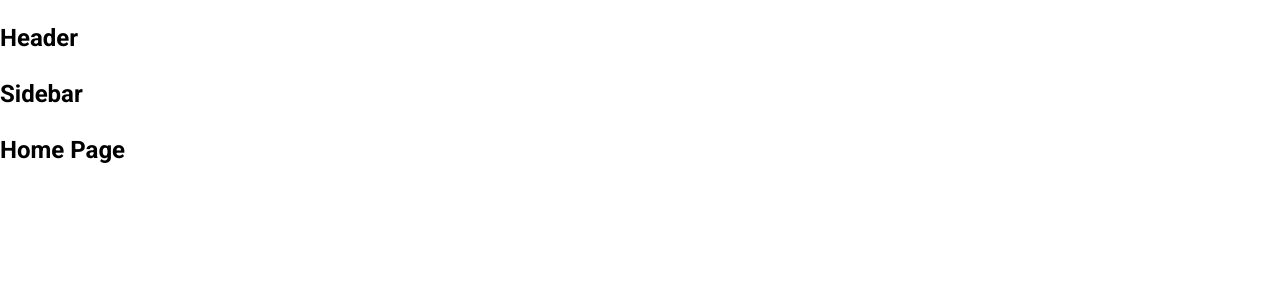
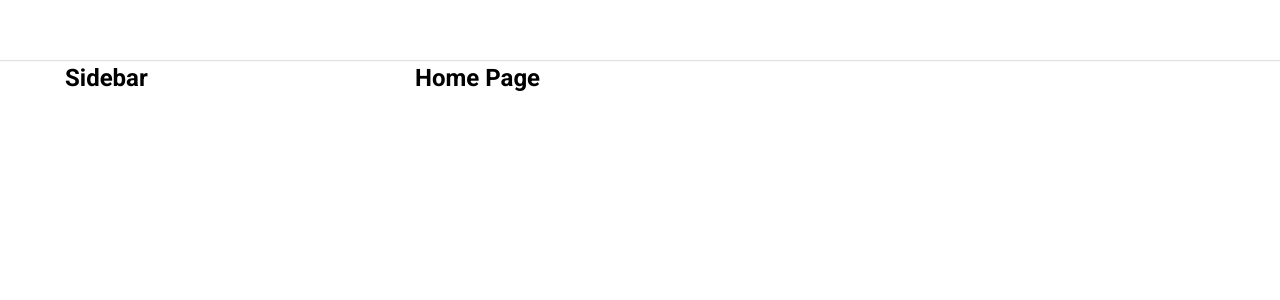
Before and after one commit to PhamThanggg/ticktok-ui, a React (Create React App) app: page / in a window 1280 px wide. Shown: the top 300 px of the page. Built offline with nearby package versions, Linux system fonts and the light colour scheme.

Commit message:
create default layout

```diff
--- a/package.json
+++ b/package.json
@@ -6,6 +6,7 @@
     "@testing-library/jest-dom": "^5.17.0",
     "@testing-library/react": "^13.4.0",
     "@testing-library/user-event": "^13.5.0",
+    "classnames": "^2.5.1",
     "normalize.css": "^8.0.1",
     "react": "^18.3.1",
     "react-dom": "^18.3.1",
--- a/src/components/GlobalStyles/GlobalStyle.scss
+++ b/src/components/GlobalStyles/GlobalStyle.scss
@@ -4,9 +4,15 @@
 
 :root {
     --primary: #fe2c55;
+
+    //DefaultLayout
+    --default-layout-header-height: 60px;
+    --default-layout-with: 1150px;
 }
 
 * {
+    margin: 0;
+    padding: 0;
     box-sizing: border-box;
 }
 
--- /dev/null
+++ b/src/components/Layout/DefaultLayout/DefaultLayout.module.scss
@@ -0,0 +1,13 @@
+.wapper {
+    display: flex;
+    flex-direction: column;
+    align-items: center;
+}
+
+.container {
+    width: var(--default-layout-with);
+    display: flex;
+}
+
+.content {
+}
--- /dev/null
+++ b/src/components/Layout/DefaultLayout/Sidebar/Sidebar.module.scss
@@ -0,0 +1,3 @@
+.wapper {
+    width: 350px;
+}
--- a/src/components/Layout/DefaultLayout/Sidebar/index.js
+++ b/src/components/Layout/DefaultLayout/Sidebar/index.js
@@ -1,5 +1,14 @@
+import classNames from 'classnames/bind';
+import styles from './Sidebar.module.scss';
+
+const cx = classNames.bind(styles);
+
 function Sidebar() {
-  return <h2>Sidebar</h2>;
+    return (
+        <aside className={cx('wapper')}>
+            <h2>Sidebar</h2>
+        </aside>
+    );
 }
 
 export default Sidebar;
--- a/src/components/Layout/DefaultLayout/index.js
+++ b/src/components/Layout/DefaultLayout/index.js
@@ -1,13 +1,17 @@
 import Header from '~/components/Layout/components/Header';
+import styles from './DefaultLayout.module.scss';
+import classNames from 'classnames/bind';
 import Sidebar from './Sidebar';
+
+const cx = classNames.bind(styles);
 
 function DefaultLayout({ children }) {
     return (
-        <div>
+        <div className={cx('wapper')}>
             <Header />
-            <div className="container">
+            <div className={cx('container')}>
                 <Sidebar />
-                <div className="content">{children}</div>
+                <div className={cx('content')}>{children}</div>
             </div>
         </div>
     );
--- a/src/components/Layout/HeaderOnly/index.js
+++ b/src/components/Layout/HeaderOnly/index.js
@@ -1,6 +1,6 @@
 import Header from '~/components/Layout/components/Header';
 
-function DefaultLayout({ children }) {
+function HeaderOnly({ children }) {
     return (
         <div>
             <Header />
@@ -11,4 +11,4 @@
     );
 }
 
-export default DefaultLayout;
+export default HeaderOnly;
--- /dev/null
+++ b/src/components/Layout/components/Header/Header.module.scss
@@ -0,0 +1,12 @@
+.wapper {
+    width: 100%;
+    height: var(--default-layout-header-height, 60);
+    box-shadow: 0px 1px 1px rgb(0 0 0 / 12%);
+    display: flex;
+    justify-content: center;
+}
+
+.inner {
+    height: 100%;
+    width: var(--default-layout-with);
+}
--- a/src/components/Layout/components/Header/index.js
+++ b/src/components/Layout/components/Header/index.js
@@ -1,5 +1,14 @@
+import classNames from 'classnames/bind';
+import styles from './Header.module.scss';
+
+const cx = classNames.bind(styles);
+
 function Header() {
-  return <h2>Header</h2>;
+    return (
+        <header className={cx('wapper')}>
+            <div className={cx('inner')}>{/* {logo} */}</div>
+        </header>
+    );
 }
 
 export default Header;
```
Also changed, not shown: 1 other file (tests, documents, lock files or other folders). Lines whose indentation alone changed are shown as unchanged.
